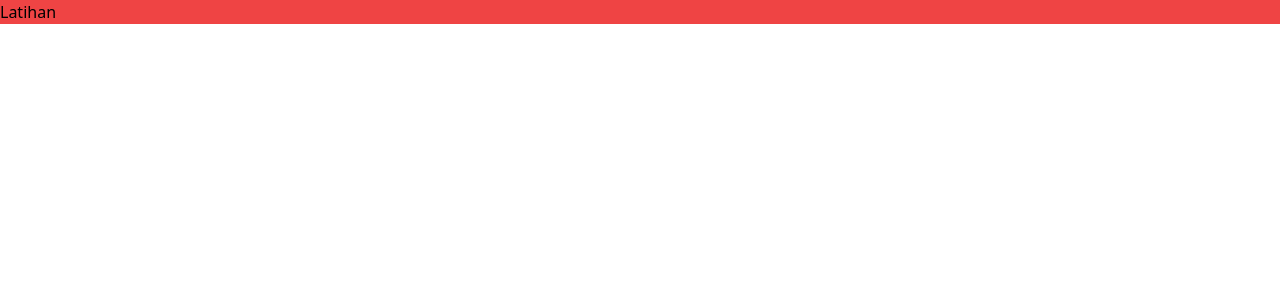
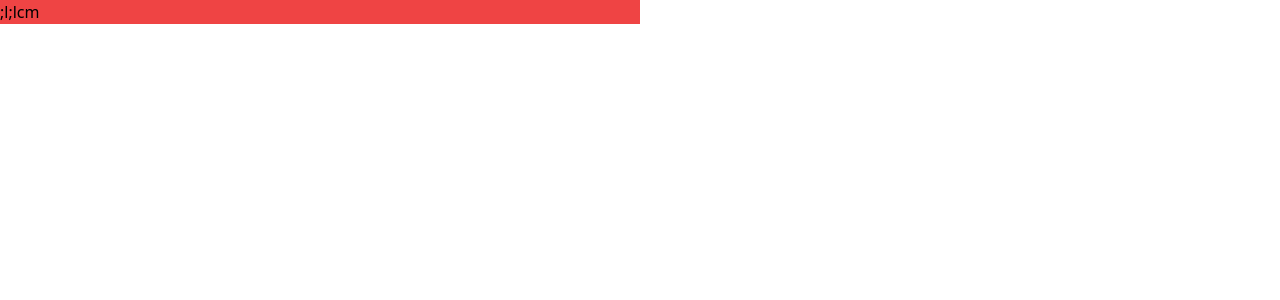
Before and after one commit to PallFebrian/fe-pts-2023, a React (Create React App) app: page / in a window 1280 px wide. Shown: the top 300 px of the page. Built offline with nearby package versions, Linux system fonts and the light colour scheme.

Commit message:
pas-nopal2022

```diff
--- a/src/App.js
+++ b/src/App.js
@@ -1,9 +1,11 @@
  import React from "react";
+import Login from "./pages/login";
 
 function App() {
   return (
     <React.Fragment>
-      <h1 className="bg-red-500">Latihan</h1>
+      {/* <h1 className="bg-red-500">Latihan</h1> */}
+      <Login/>
     </React.Fragment>
   );
 }
--- /dev/null
+++ b/src/pages/login.jsx
@@ -0,0 +1,16 @@
+import React from "react";
+
+export default function Login(){
+    return(
+        <React.Fragment>
+            <div>
+                <div className="bg-red-500 h-full w-[50%]">
+;l;lcm
+                </div>
+                <div className="bg-blue-500 h-full w-[50%]">
+
+                </div>
+            </div>
+        </React.Fragment>
+    )
+}
```
